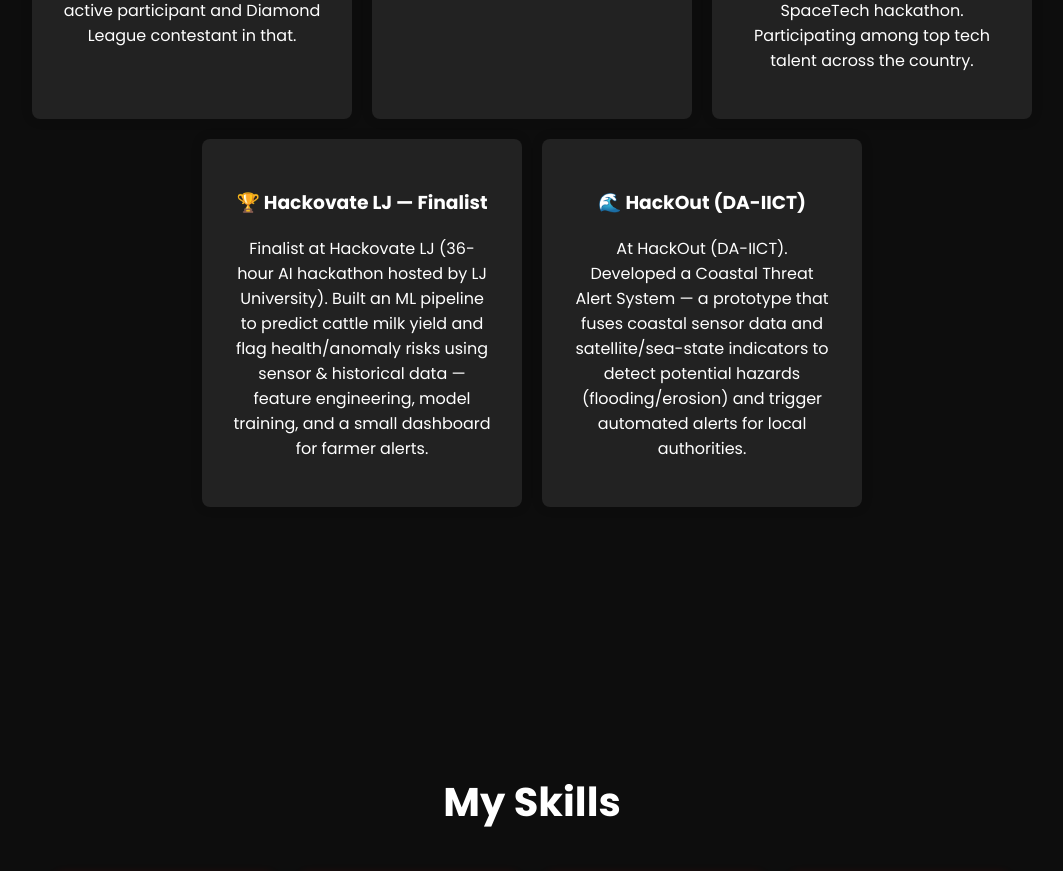
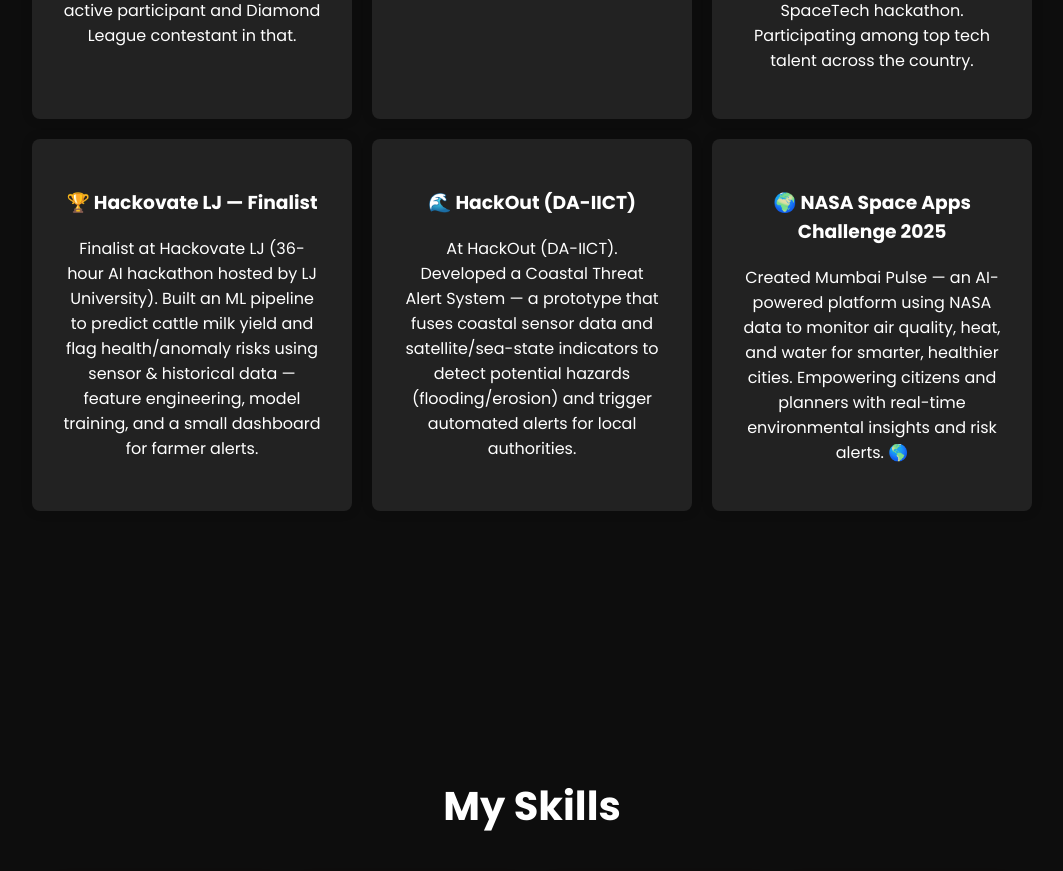
Before and after one commit to Neel-2606/neel-portfolio, a Next.js app: page / in a window 1280 px wide. Shown: the part 2600-3471 px from the top of the page, without its empty margins (108-1171 px from the left). Built offline with nearby package versions, Linux system fonts and the light colour scheme.

Commit message:
Nasa space apps achievement added

```diff
--- a/components/Sections.tsx
+++ b/components/Sections.tsx
@@ -78,6 +78,14 @@
   </p>
 </div>
 
+<div className={styles.card}>
+  <h3>🌍 NASA Space Apps Challenge 2025</h3>
+  <p>
+
+  Created Mumbai Pulse — an AI-powered platform using NASA data to monitor air quality, heat, and water for smarter, healthier cities.
+  Empowering citizens and planners with real-time environmental insights and risk alerts. 🌎
+  </p>
+</div>
 
         </div>
       </section>
```
